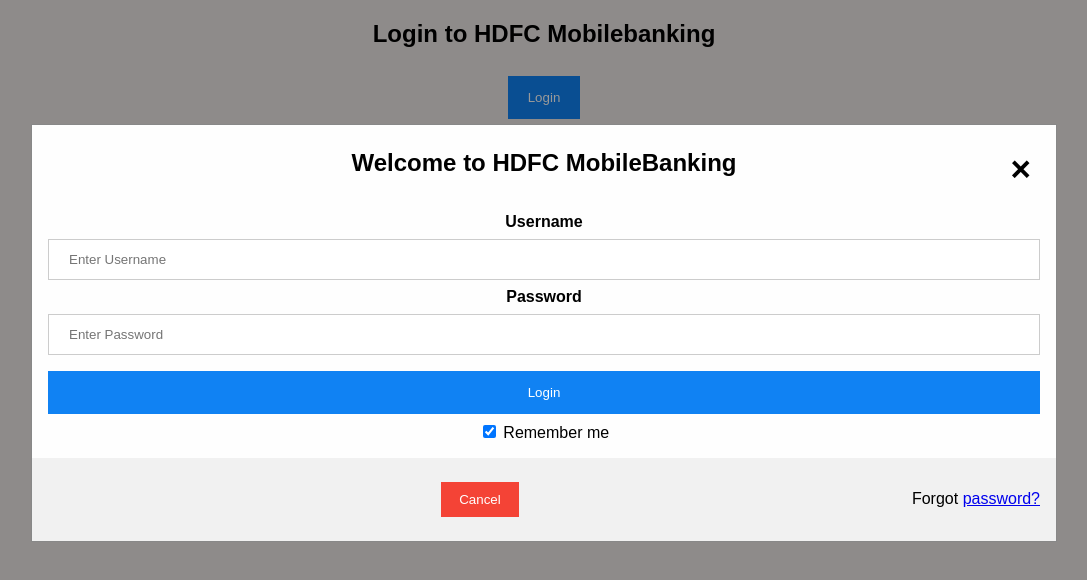
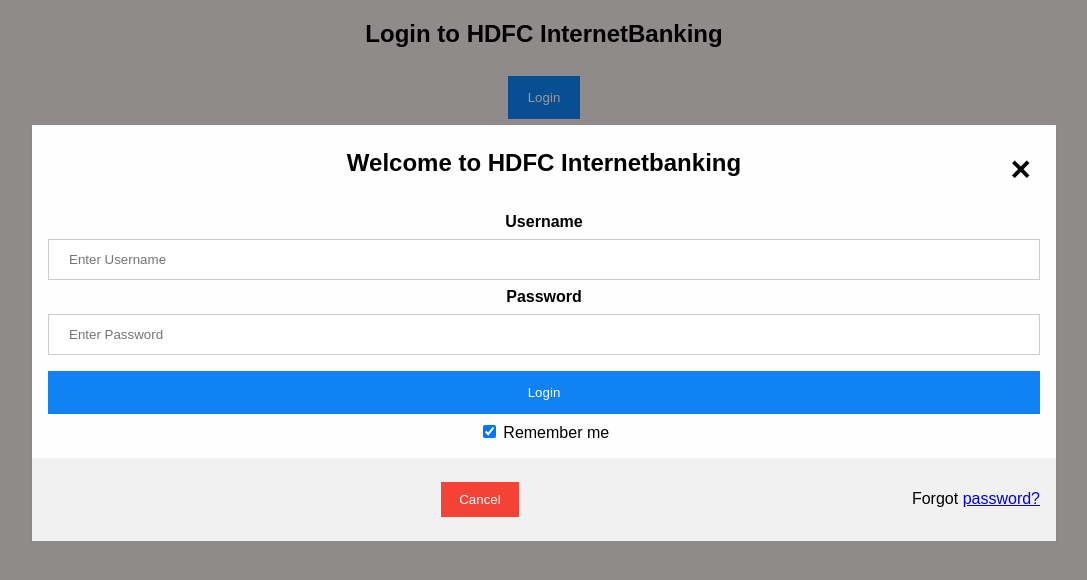
Before and after one commit to kiranbabukk/dockerproject, a plain HTML site: page index.html in a window 1280 px wide. Both pictures are taken after a click on the button "Login". Shown: the whole page, without its empty margins (96-1183 px from the left). Drawn offline with Linux system fonts and the light colour scheme.

Commit message:
Update index.html

```diff
--- a/index.html
+++ b/index.html
@@ -127,7 +127,7 @@ span.psw {
 </head>
 <body align=center bgcolor="ede8e7">
 
-<h2>Login to HDFC Mobilebanking</h2>
+<h2>Login to HDFC InternetBanking</h2>
 
 <button onclick="document.getElementById('id01').style.display='block'" style="width:auto;">Login</button>
 
@@ -136,7 +136,7 @@ span.psw {
   <form class="modal-content animate" action="/action_page.php" method="post">
     <div class="imgcontainer">
       <span onclick="document.getElementById('id01').style.display='none'" class="close" title="Close Modal">&times;</span>
-      <h2>Welcome to HDFC MobileBanking</h2>
+      <h2>Welcome to HDFC Internetbanking</h2>
     </div>
 
     <div class="container">
```
